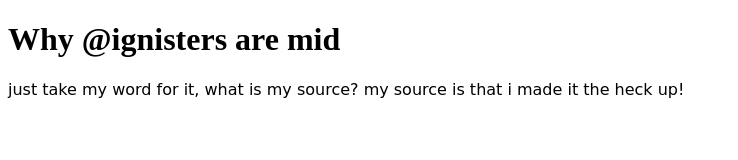
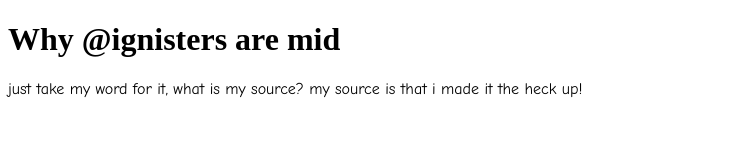
Before and after one commit to SamD-255/FirstProject, a plain HTML site: page index.html in a window 1280 px wide. Shown: the whole page, without its empty margins (0-738 px from the left). Drawn offline with Linux system fonts and the light colour scheme.

Commit message:
got comicsans to work

```diff
--- a/style.css
+++ b/style.css
@@ -3,5 +3,5 @@ h1 {
 }
 
 p {
-    font-family:"ComicSansMs";
+    font-family:"Comic Sans Ms";
 }
```
